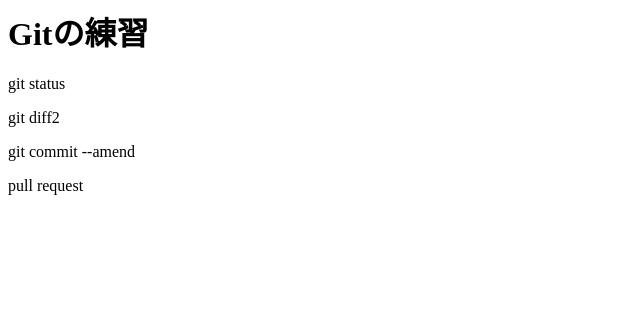
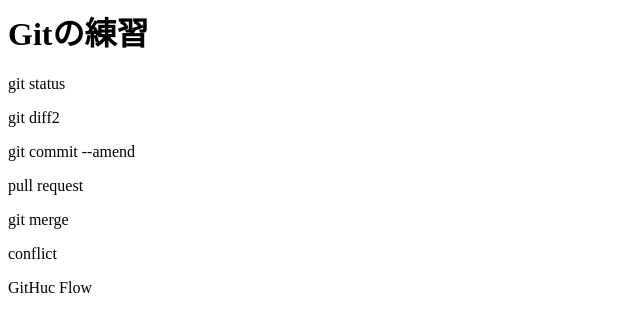
Before and after one commit to saknakano/git-practice, a plain HTML site: page index.html in a window 1280 px wide. Shown: the whole page, without its empty margins (0-640 px from the left). Drawn offline with Linux system fonts and the light colour scheme.

Commit message:
GitHub Flowを追記

```diff
--- a/index.html
+++ b/index.html
@@ -2,5 +2,8 @@
 <p>git status</p>
 <p>git diff2</p>
 <p>git commit --amend</p>
+<p>pull request</p>
+<p>git merge</p>
+<p>conflict</p>
 <!-- 以下の1行を追加 -->
-<p>pull request</p>
+<p>GitHuc Flow</p>
```
